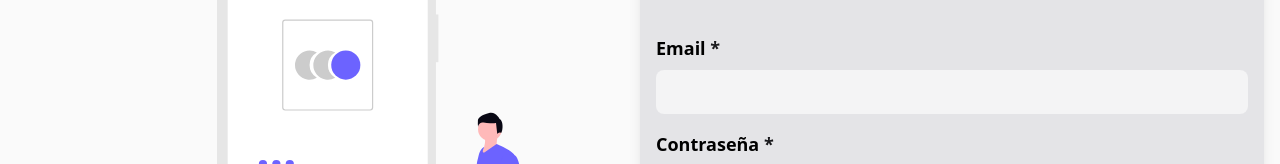
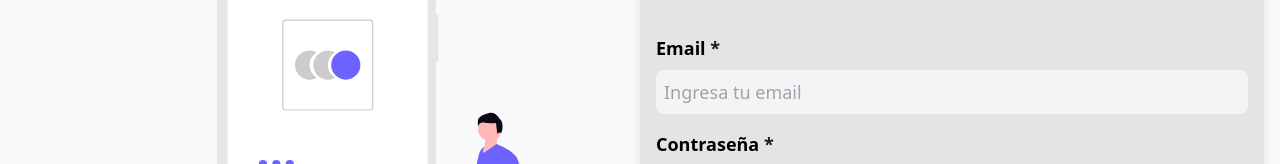
Before and after one commit to AngelLeal22/Todo-app, a website: page views/home/login/index.html in a window 1280 px wide. Shown: the part 300-464 px from the top of the page. Drawn offline with nearby package versions, Linux system fonts and the light colour scheme.

Commit message:
add placeholder in login

```diff
--- a/views/home/login/index.html
+++ b/views/home/login/index.html
@@ -31,6 +31,7 @@
             type="text"
             name="email-input"
             autocomplete="off"
+            placeholder="Ingresa tu email"
             class="rounded-lg p-2 bg-zinc-100 focus:outline-indigo-700"
           />
         </div>
```
